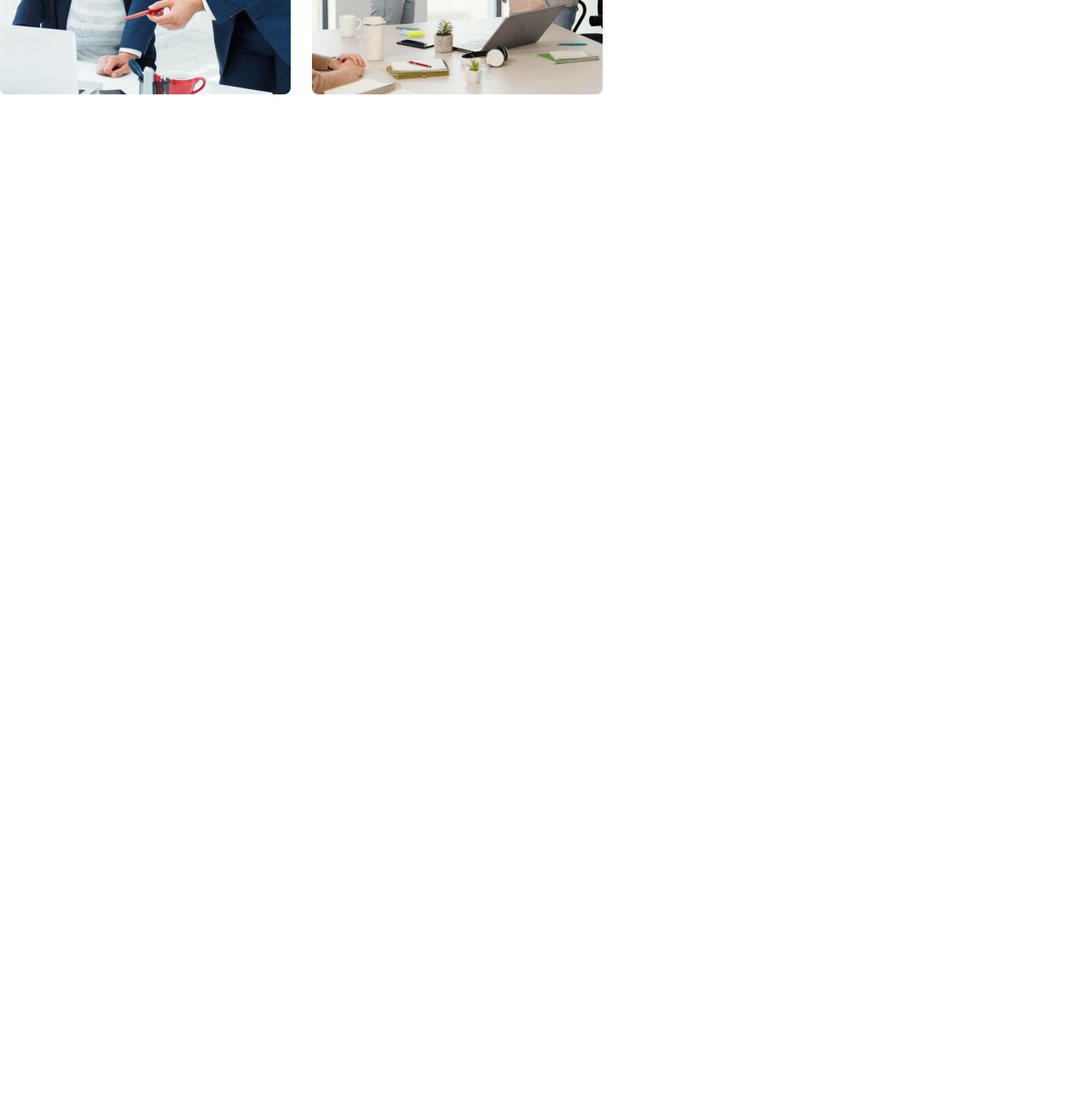
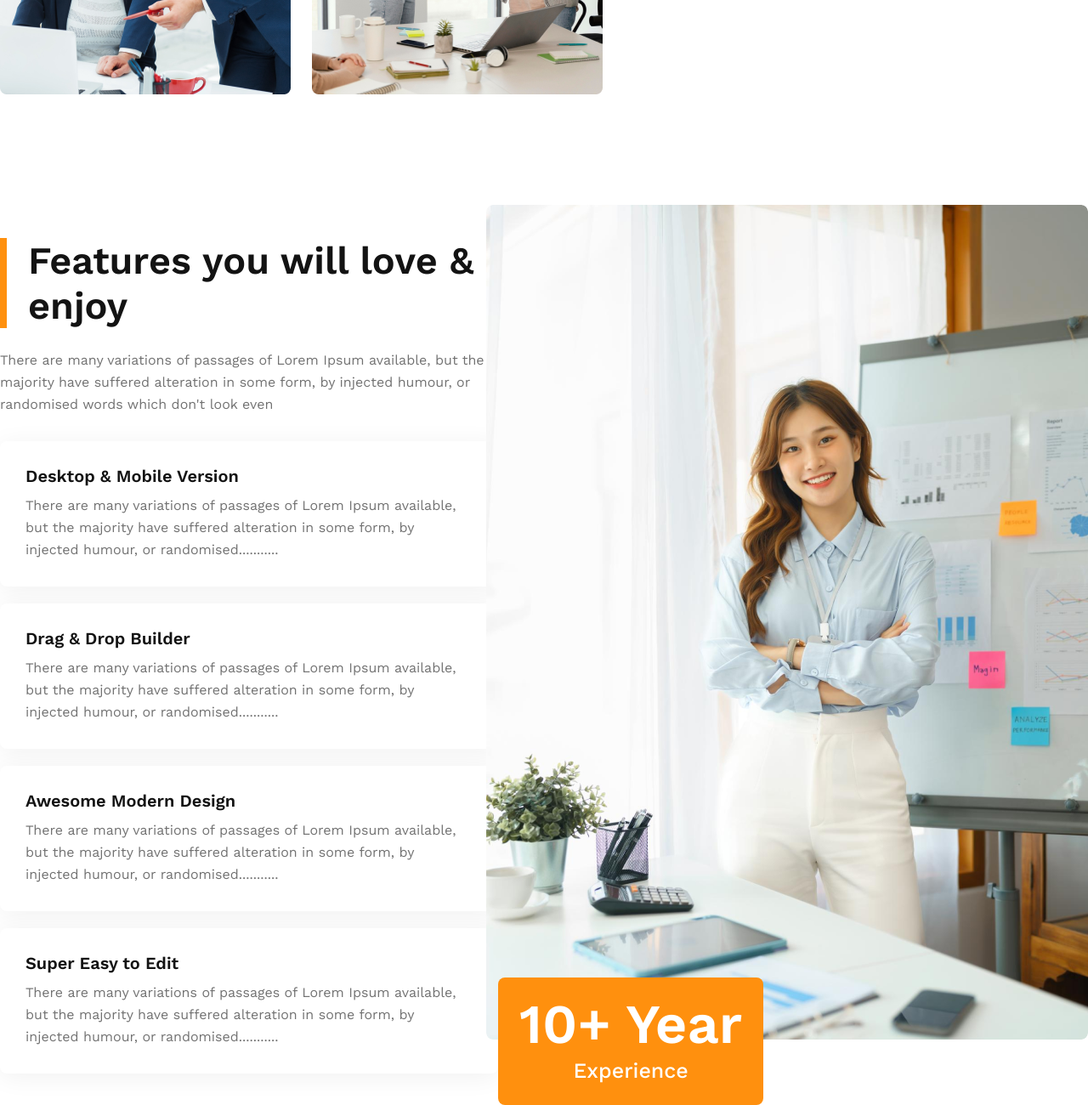
Before and after one commit to Ujjal-ENG/g3-architects-assignment-2, a plain HTML site: page index.html in a window 1280 px wide. Shown: the part 1909-3209 px from the top of the page at 85% size. Before the commit the page ends 2020 px from the top, so only its background shows below. Drawn offline with nearby package versions, Linux system fonts and the light colour scheme.

Commit message:
done the desktop version for feature-provided section

```diff
--- a/index.html
+++ b/index.html
@@ -50,6 +50,7 @@
   <!-- Main Part -->
   <main>
 
+    <!-- Features Section -->
     <section class="features">
 
       <div class="features-photo">
@@ -71,6 +72,54 @@
         <button class="btn-primary">Explore More</button>
       </div>
     </section>
+
+    <!-- Features Provided Section -->
+    <section class="features-provided">
+
+      <div class="features-provided-left">
+        <h1 class="features-provided-title">Features you will love & enjoy</h1>
+        <p class="features-provided-desc">
+          There are many variations of passages of Lorem Ipsum available, but the majority have suffered alteration in
+          some form, by injected humour, or randomised words which don't look even
+        </p>
+
+        <div class="features-provided-card-container">
+
+          <div class="features-provided-card">
+            <h3>Desktop & Mobile Version</h3>
+            <p>There are many variations of passages of Lorem Ipsum available, but the majority have suffered alteration
+              in some form, by injected humour, or randomised...........</p>
+          </div>
+
+          <div class="features-provided-card">
+            <h3>Drag & Drop Builder</h3>
+            <p>There are many variations of passages of Lorem Ipsum available, but the majority have suffered alteration
+              in some form, by injected humour, or randomised...........</p>
+          </div>
+
+          <div class="features-provided-card">
+            <h3>Awesome Modern Design</h3>
+            <p>There are many variations of passages of Lorem Ipsum available, but the majority have suffered alteration
+              in some form, by injected humour, or randomised...........</p>
+          </div>
+
+
+          <div class="features-provided-card">
+            <h3>Super Easy to Edit</h3>
+            <p>There are many variations of passages of Lorem Ipsum available, but the majority have suffered alteration
+              in some form, by injected humour, or randomised...........</p>
+          </div>
+
+        </div>
+      </div>
+
+      <div class="features-provided-right">
+        <img src="./images/architect.png" alt="architect">
+        <button class="btn-primary feautes-btn"><span>10+ Year</span> <br> <small>Experience</small></button>
+      </div>
+    </section>
+
+
   </main>
 
 
--- a/style.css
+++ b/style.css
@@ -102,7 +102,7 @@ nav ul li {
 .btn-primary:hover {
   background-color: white;
   color: black;
-  box-shadow: 0px 2px 7px 5px tomato;
+  box-shadow: 0px 2px 7px 5px var(--primary-color);
 }
 
 .header-banner {
@@ -170,6 +170,103 @@ nav ul li {
   padding-bottom: 30px;
 }
 
+/* Design the features provided section */
+.features-provided {
+  margin-top: 130px;
+  display: flex;
+  justify-content: space-around;
+  align-items: center;
+}
+
+.features-provided-left {
+  width: 586px;
+  height: 982px;
+}
+
+.features-provided-title {
+  font-weight: 700;
+  font-size: 45px;
+  line-height: 53px;
+  color: #131313;
+  padding-left: 25px;
+  border-left: 8px solid var(--primary-color);
+}
+
+.features-provided-desc {
+  margin-top: 25px;
+  font-weight: 400;
+  font-size: 16px;
+  line-height: 26px;
+  color: #727272;
+}
+
+.features-provided-card-container {
+  padding-top: 30px;
+  display: flex;
+  flex-direction: column;
+  justify-content: center;
+  align-items: center;
+  gap: 20px;
+}
+
+.features-provided-card {
+  width: 586px;
+  height: 171px;
+  background: #ffffff;
+  box-shadow: 0px 4px 30px rgba(0, 0, 0, 0.06);
+  border-radius: 8px;
+  padding: 30px 45px 30px 30px;
+}
+
+.features-provided-card h3 {
+  font-weight: 600;
+  font-size: 20px;
+  line-height: 23px;
+  color: #131313;
+  padding-bottom: 10px;
+}
+
+.features-provided-card p {
+  font-weight: 400;
+  font-size: 16px;
+  line-height: 26px;
+  color: #727272;
+  padding-bottom: 30px;
+}
+
+.features-provided-right {
+  width: 800px;
+  height: 1059px;
+  position: relative;
+}
+
+.features-provided-right img {
+  position: absolute;
+  width: 708px;
+  height: 982px;
+  right: 0;
+  border-radius: 8px;
+}
+
+.features-provided-right button span {
+  font-weight: 700;
+  font-size: 65px;
+  line-height: 70px;
+  text-align: center;
+}
+
+.features-provided-right button small {
+  font-weight: 500;
+  font-size: 25px;
+  line-height: 40px;
+  text-align: center;
+}
+
+.features-provided-right button {
+  position: absolute;
+  bottom: 0;
+}
+
 /* Add media query for Mobile Screen */
 
 @media only screen and (max-width: 576px) {
```
